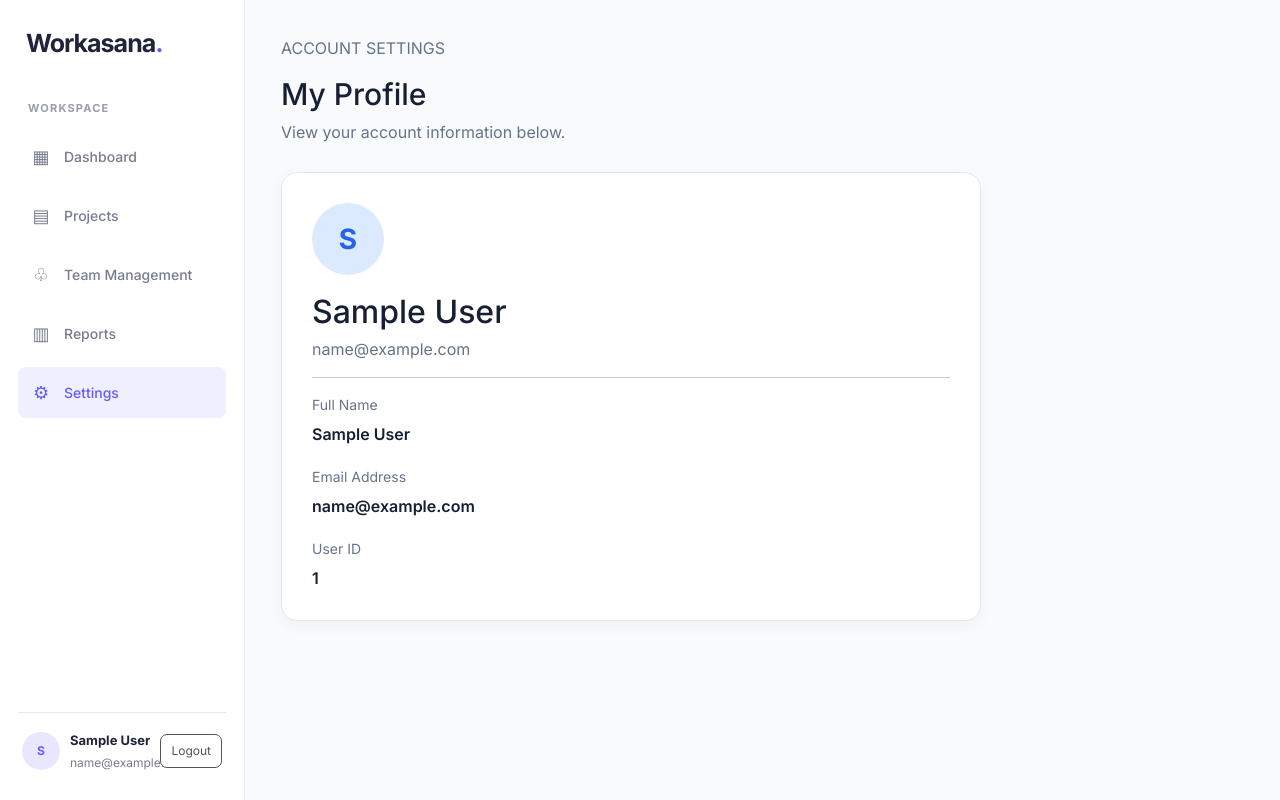
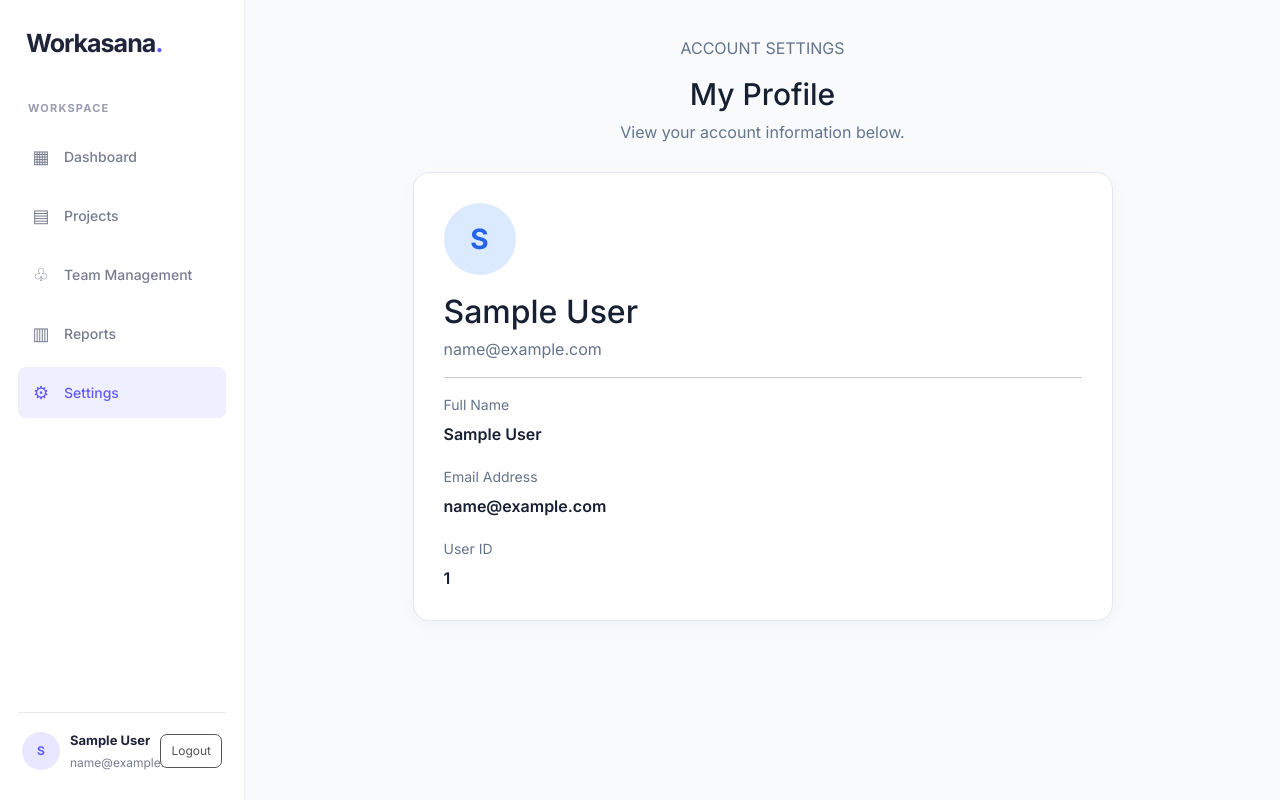
Before and after one commit to Gaurav-Kurude/FSP1_Assignment-Frontend, a React (Vite) app: page /settings in a window 1280 px wide. Built offline with nearby package versions, Linux system fonts and the light colour scheme; no server answers; sample sign-in values are in the browser's storage; the HTML template or start-up script is replaced by a standard one.

Commit message:
Workasana Frontend

```diff
--- a/src/App.css
+++ b/src/App.css
@@ -1315,7 +1315,9 @@
 }
 
 .settings-header {
-  margin-bottom: 28px;
+  max-width: 700px;
+  margin: 0 auto 28px;
+  text-align: center;
 }
 
 .settings-header h1 {
@@ -1332,6 +1334,7 @@
   box-sizing: border-box;
   width: 100%;
   max-width: 700px;
+  margin: 0 auto;
   padding: 30px;
   border: 1px solid #e2e8f0;
   border-radius: 16px;
```
